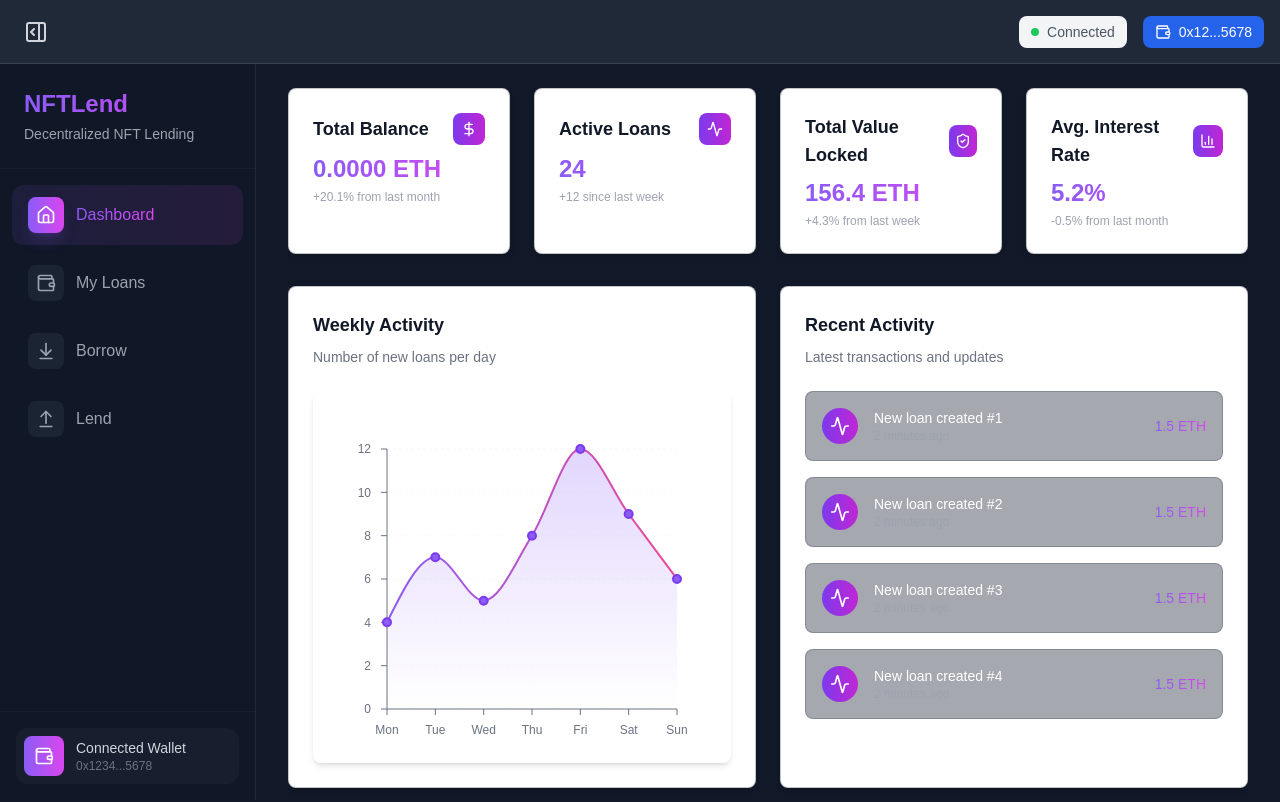
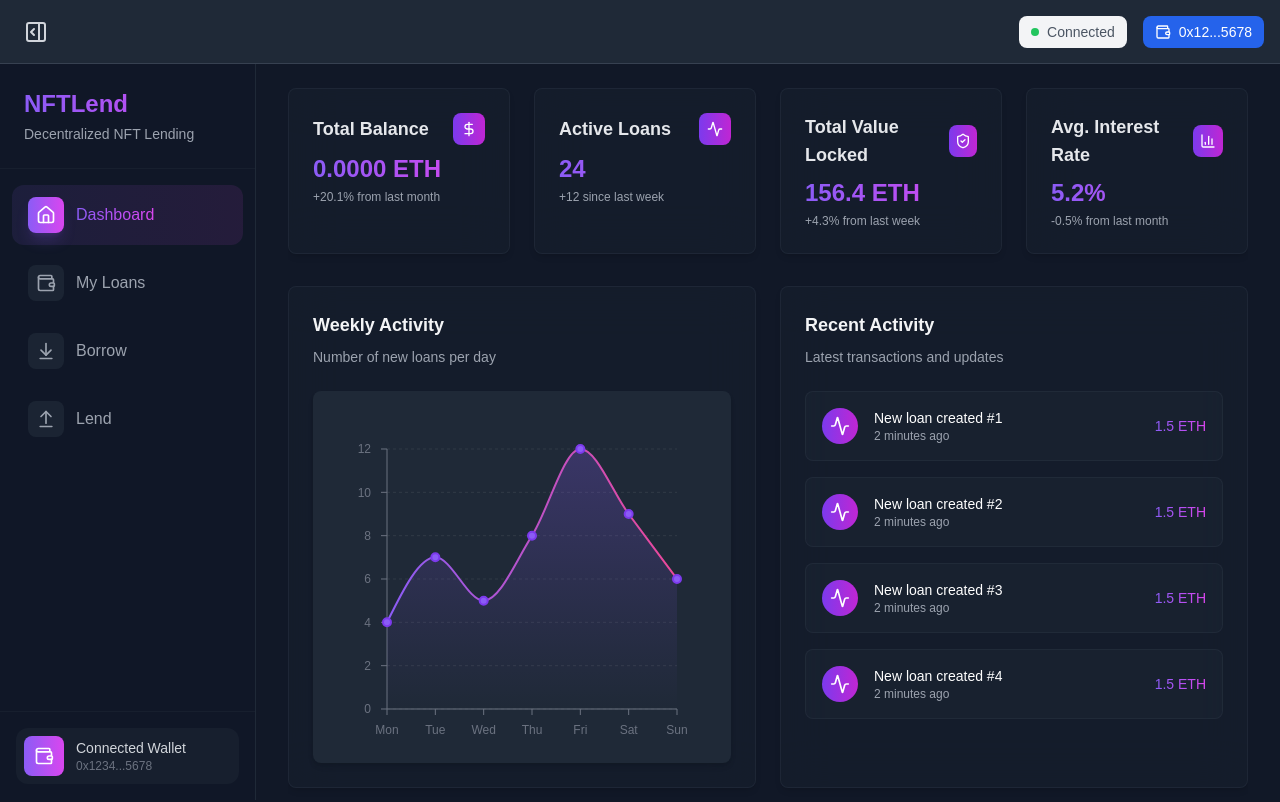
Before and after one commit to Arulselvan-65/NFTLend, a Next.js app in the folder frontend/: page /dashboard in a window 1280 px wide. Shown: the top 802 px of the page. Built offline with nearby package versions, Linux system fonts and the light colour scheme.

Commit message:
fix: resolve dark mode error

```diff
--- a/frontend/components/ui/card.tsx
+++ b/frontend/components/ui/card.tsx
@@ -5,7 +5,7 @@ import React, { ReactNode } from 'react';
 
 const Card = ({ children, className = '' }: { children: ReactNode, className?: string }) => {
     return (
-        <div className={`bg-white dark:bg-gray-800 rounded-lg shadow-md ${className}`}>
+        <div className={`bg-gray-800 rounded-lg shadow-md ${className}`}>
             {children}
         </div>
     );
@@ -23,7 +23,7 @@ const CardHeader = ({ children, className = '' }: { children: ReactNode, classNa
 const CardTitle = ({ children, className = '' }: { children: ReactNode, className?: string }) => {
 
     return (
-        <h3 className={`text-lg font-semibold text-gray-900 dark:text-gray-100 ${className}`}>
+        <h3 className={`text-lg font-semibold text-gray-100 ${className}`}>
             {children}
         </h3>
     );
@@ -32,7 +32,7 @@ const CardTitle = ({ children, className = '' }: { children: ReactNode, classNam
 const CardDescription = ({ children, className = '' }: { children: ReactNode, className?: string }) => {
 
     return (
-        <p className={`mt-2 text-sm text-gray-500 dark:text-gray-400 ${className}`}>
+        <p className={`mt-2 text-sm text-gray-400 ${className}`}>
             {children}
         </p>
     );
```
